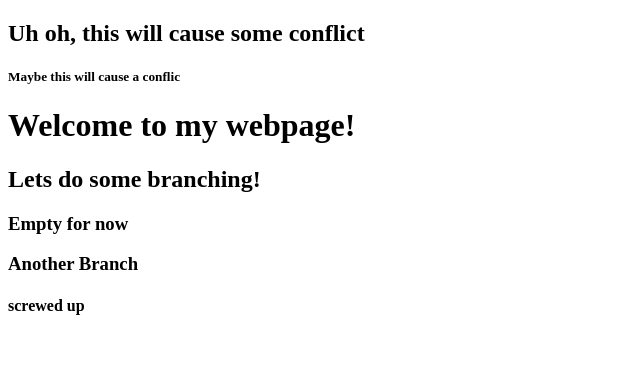
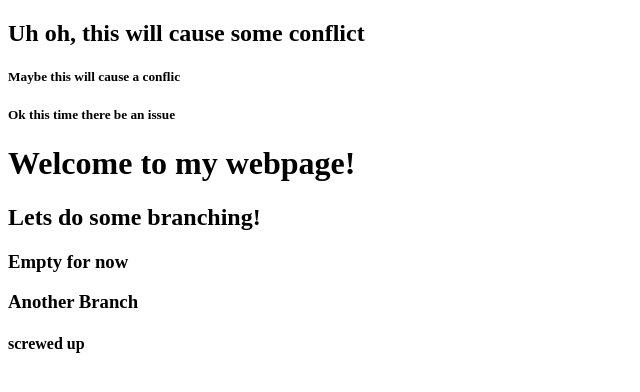
Before and after one commit to Ali810365/branching, a plain HTML site: page index.html in a window 1280 px wide. Shown: the whole page, without its empty margins (0-640 px from the left). Drawn offline with Linux system fonts and the light colour scheme.

Commit message:
Update index.html

```diff
--- a/index.html
+++ b/index.html
@@ -9,6 +9,7 @@
 <body>
     <h2>Uh oh, this will cause some conflict</h2>
     <h5>Maybe this will cause a conflic</h5>
+    <h5>Ok this time there be an issue</h5>
     <h1>Welcome to my webpage!</h1>
     <h2>Lets do some branching!</h2>
 
```
